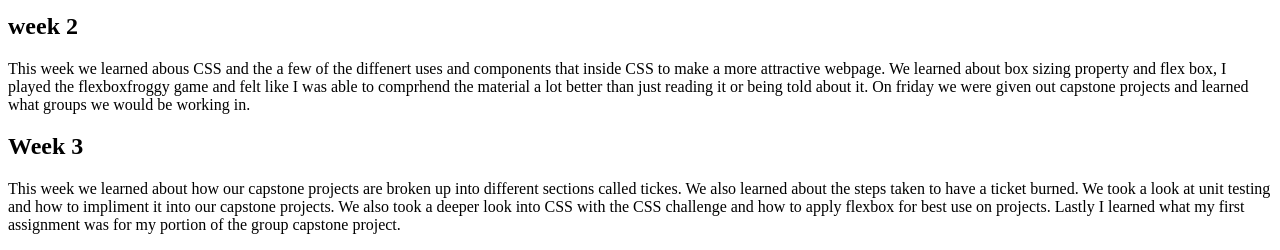
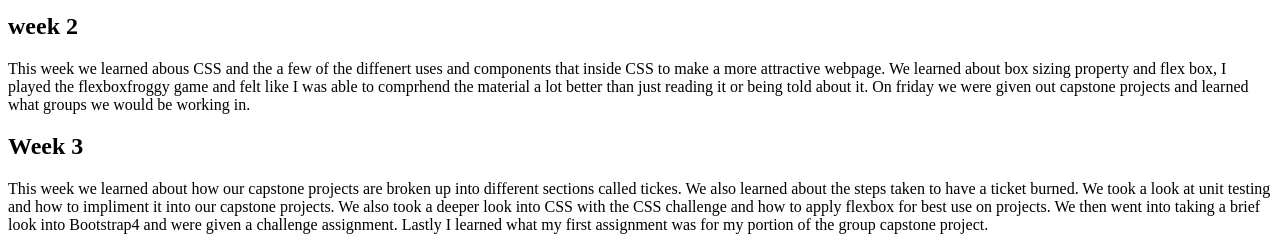
Before and after one commit to jjennings18/pro-dev-doc, a PHP site: page / in a window 1280 px wide. Shown: the part 846-1096 px from the top of the page. Run offline with PHP 8.4, Linux system fonts and the light colour scheme.

Commit message:
week 3 reflection added.

```diff
--- a/index.php
+++ b/index.php
@@ -56,7 +56,8 @@
 			<p>This week we learned about how our capstone projects are broken up into different sections called tickes. We
 			also learned about the steps taken to have a ticket burned. We took a look at unit testing and how to impliment
 			it into our capstone projects. We also took a deeper look into CSS with the CSS challenge and how to apply flexbox
-			for best use on projects. Lastly I learned what my first assignment was for my portion of the group capstone project.</p>
+			for best use on projects. We then went into taking a brief look into Bootstrap4 and were given a challenge assignment.
+				Lastly I learned what my first assignment was for my portion of the group capstone project.</p>
 	</body>
 
 </html>
```
